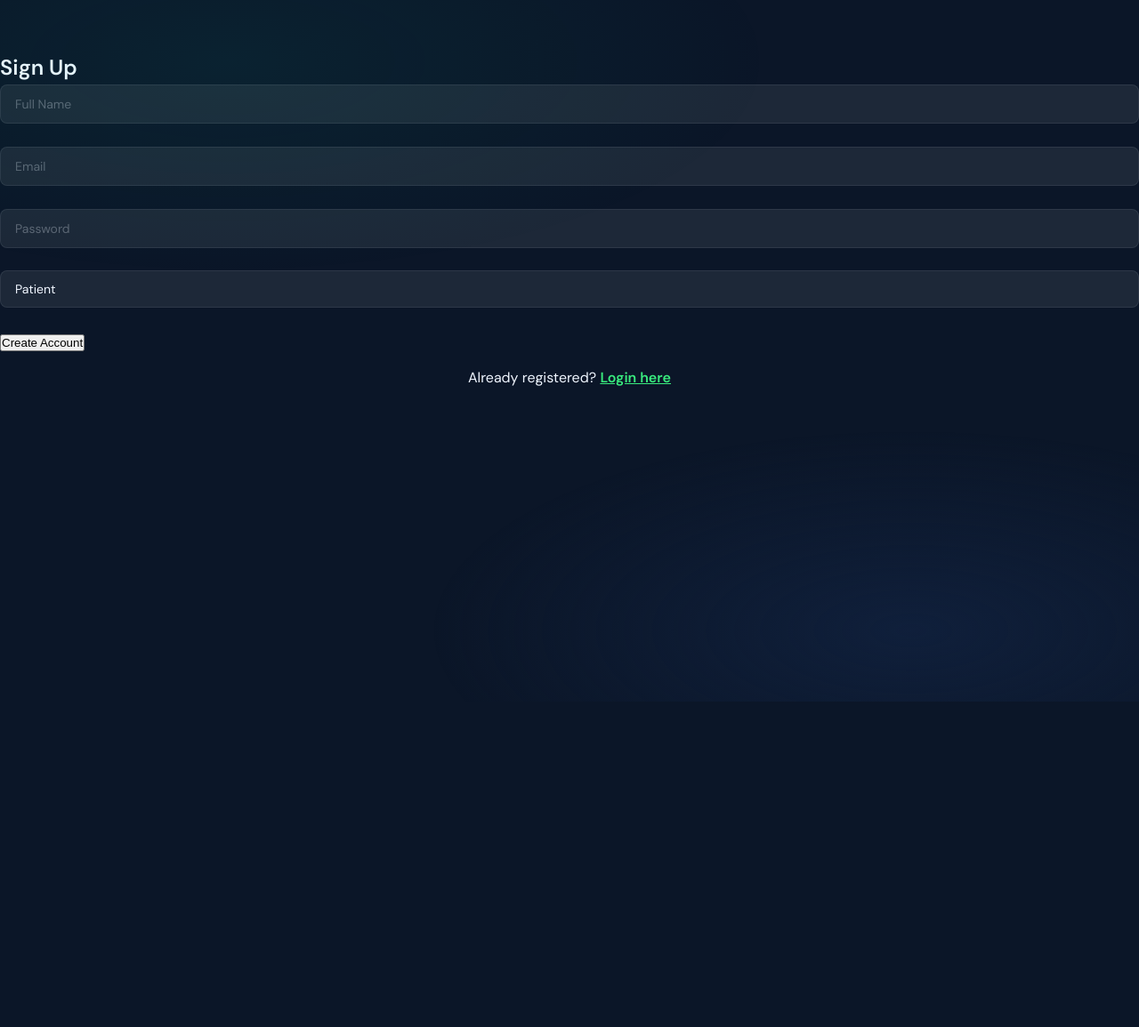
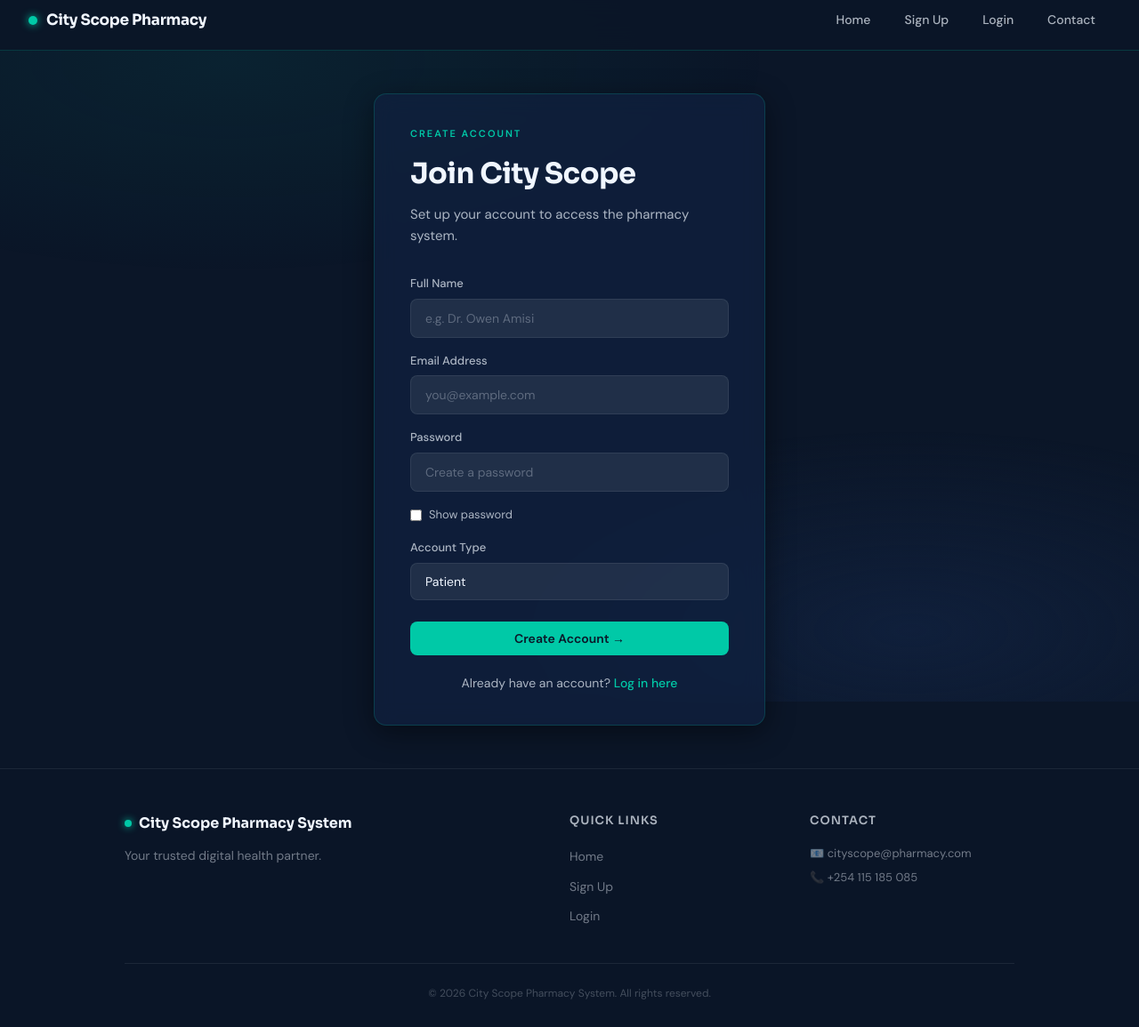
Before and after one commit to owenpioneers-jpg/City-Scope-Pharmacy-System, a plain HTML site: page signup.html in a window 1280 px wide. Shown: the part 11-1166 px from the top of the page at 89% size. Before the commit the page ends 800 px from the top, so only its background shows below. Drawn offline with Linux system fonts and the light colour scheme.

Commit message:
Update signup.html

```diff
--- a/signup.html
+++ b/signup.html
@@ -1,61 +1,84 @@
 <!DOCTYPE html>
-<html>
+<html lang="en">
 <head>
   <meta charset="UTF-8">
   <meta name="viewport" content="width=device-width, initial-scale=1.0">
-  <title>Sign Up</title>
+  <title>Sign Up — City Scope Pharmacy</title>
   <link rel="stylesheet" href="style.css">
 </head>
+<body>
 
-<body>
- <div class="signup-box">
+<nav class="navbar">
+  <div class="logo">City Scope Pharmacy</div>
+  <div class="menu-toggle" id="mobile-menu">
+    <span class="bar"></span><span class="bar"></span><span class="bar"></span>
+  </div>
+  <ul class="nav-links"></ul>
+</nav>
 
-  <h2>Sign Up</h2>
+<div class="page-wrapper" style="display:flex;align-items:center;justify-content:center;min-height:calc(100vh - 68px)">
+  <div class="glass-card auth-box" style="width:100%">
+    <p class="section-label">Create Account</p>
+    <h2 class="page-heading">Join City Scope</h2>
+    <p class="page-subheading">Set up your account to access the pharmacy system.</p>
 
     <form id="signupForm">
-
-    <input type="text"
-           id="name"
-           name="name"
-           placeholder="Full Name"
-           autocomplete="name"
-           required><br><br>
-
-    <input type="email"
-           id="email"
-           name="email"
-           placeholder="Email"
-           autocomplete="email"
-           required><br><br>
-
-    <input type="password"
-           id="password"
-           name="password"
-           placeholder="Password"
-           autocomplete="new-password"
-           required><br><br>
-
-    <select id="role"
-            name="role"
-            autocomplete="off">
+      <div class="form-group">
+        <label>Full Name</label>
+        <input type="text" id="name" name="name" placeholder="e.g. Dr. Owen Amisi" autocomplete="name" required>
+      </div>
+      <div class="form-group">
+        <label>Email Address</label>
+        <input type="email" id="email" name="email" placeholder="you@example.com" autocomplete="email" required>
+      </div>
+      <div class="form-group">
+        <label>Password</label>
+        <input type="password" id="password" name="password" placeholder="Create a password" autocomplete="new-password" required>
+      </div>
+      <label class="show-pass-label">
+        <input type="checkbox" id="showPass"> Show password
+      </label>
+      <div class="form-group">
+        <label>Account Type</label>
+        <select id="role" name="role">
           <option value="patient">Patient</option>
           <option value="doctor">Doctor</option>
         </select>
+      </div>
+      <button type="submit" class="btn btn-primary btn-full" style="margin-top:8px">Create Account →</button>
+    </form>
 
-    <br><br>
-
-    <button type="submit">Create Account</button>
-
-  </form>
-  <p style="margin-top: 15px; text-align: center;">
-  Already registered?
-  <a href="login.html" style="color:#39ec7e; font-weight:bold;">
-    Login here
-  </a>
-</p>
+    <div class="form-footer" style="margin-top:20px">
+      Already have an account? <a href="login.html">Log in here</a>
+    </div>
+  </div>
 </div>
 
+<!-- Footer -->
+<footer class="footer">
+  <div class="footer-content">
+    <div class="footer-brand">
+      <div class="logo-mark">City Scope Pharmacy System</div>
+      <p>Your trusted digital health partner.</p>
+    </div>
+    <div>
+      <h4>Quick Links</h4>
+      <ul>
+        <li><a href="index.html">Home</a></li>
+        <li><a href="signup.html">Sign Up</a></li>
+        <li><a href="login.html">Login</a></li>
+      </ul>
+    </div>
+    <div class="footer-contact">
+      <h4>Contact</h4>
+      <p>📧 cityscope@pharmacy.com</p>
+      <p>📞 +254 115 185 085</p>
+    </div>
+  </div>
+  <p class="copy">© 2026 City Scope Pharmacy System. All rights reserved.</p>
+</footer>
+
+<script src="js/navbar.js"></script>
 <script src="js/auth.js"></script>
-
 </body>
 </html>
```
Lines whose indentation alone changed are shown as unchanged.
